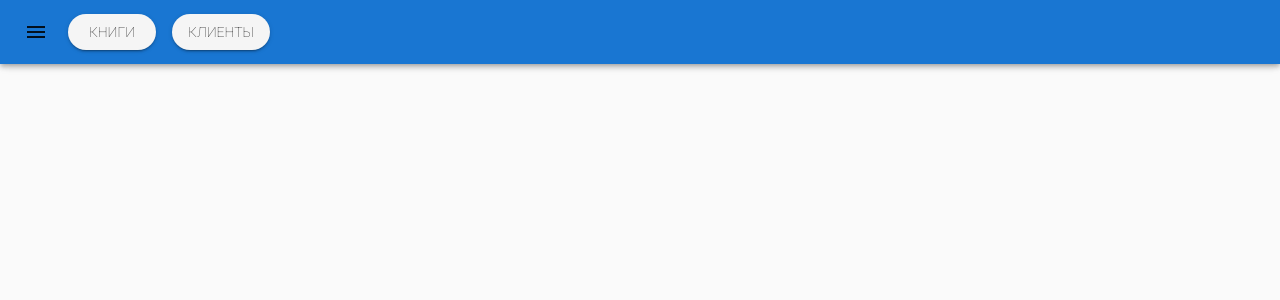
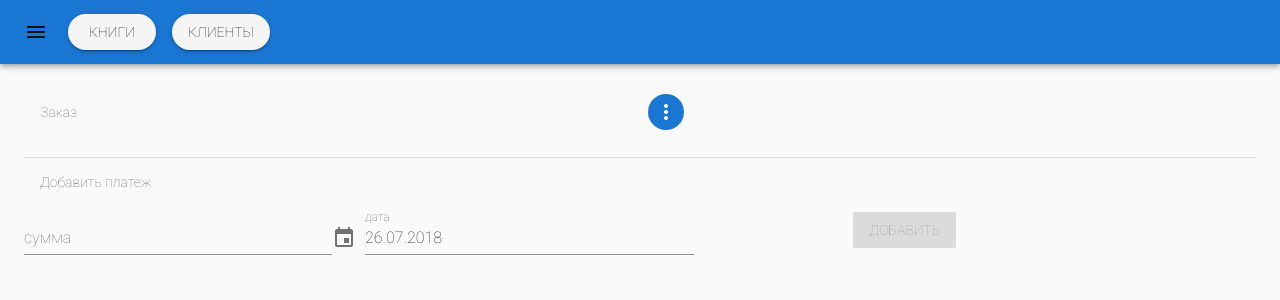
Before and after one commit to bairovt/books-vue, a Vue app: page /orders/1 in a window 1280 px wide. Shown: the top 300 px of the page. Built offline with nearby package versions, Linux system fonts and the light colour scheme; no server answers.

Commit message:
Order cmp added

```diff
--- a/src/router.js
+++ b/src/router.js
@@ -3,6 +3,7 @@ import Router from 'vue-router';
 import Books from './views/Books.vue';
 import Clients from './views/Clients.vue';
 import Client from './views/Client.vue';
+import Order from './views/Order.vue';
 
 Vue.use(Router);
 
@@ -23,6 +24,11 @@ export default new Router({
       name: 'client',
       component: Client,
     },
+    {
+      path: '/orders/:key',
+      name: 'order',
+      component: Order,
+    },
   ],
   mode: 'history'
 });
--- a/src/utils/axios-instance.js
+++ b/src/utils/axios-instance.js
@@ -3,7 +3,8 @@ const axios = require('axios');
 import store from '@/store'
 
 const axiosInst = axios.create({
-  baseURL: 'http://localhost:7000/', //process.env.API_URL,
+  // baseURL: process.env.API_URL,
+  baseURL: process.env.NODE_ENV === 'production' ? '/' : 'http://localhost:7000/',
   timeout: process.env.NODE_ENV === 'development' ? 60000 : 10000 // todo: error dialog when canceled by timeout
   // withCredentials: true
 });
--- a/src/views/Client.vue
+++ b/src/views/Client.vue
@@ -41,7 +41,7 @@
       <v-flex>
         <v-list v-if="client">
           <template v-for="(order, index) in client.orders">
-            <v-list-tile :key="order._key">
+            <v-list-tile :key="order._key" :to="`/orders/${order._key}`">
               <v-list-tile-content>
                 <v-list-tile-title>
                   {{order.book.title}}
@@ -131,9 +131,14 @@ export default {
     },
     addBook() {
       this.orderData._from = this.client._id,
-      axiosInst.post('/api/books/order', {
+      axiosInst.post('/api/orders', {
         orderData: this.orderData
       })
+        .then(resp => {
+          this.addBookDialog = false;
+          this.fetchClient();
+        })
+       .catch(console.error);
     },
     showAll() {
       this.search = '';
--- /dev/null
+++ b/src/views/Order.vue
@@ -0,0 +1,156 @@
+<template>
+  <v-container fluid>
+    <v-layout>
+      <v-flex sm6 xs10>
+        <div v-if="order">
+            <v-subheader>Заказ {{order._key}}</v-subheader>
+            <router-link :to="`/clients/${order.client._key}`">{{order.client.name}}</router-link>
+            <h3>{{order.book.title}}</h3>
+        </div>
+        <br>
+      </v-flex>
+      <v-flex xs2>
+        <v-menu bottom right offset-y>
+          <v-btn slot="activator" icon color="primary">
+            <v-icon>more_vert</v-icon>
+          </v-btn>
+          <v-list>
+            <v-list-tile @click.stop="deleteOrder">
+              <v-list-tile-title>Удалить заказ</v-list-tile-title>
+            </v-list-tile>
+          </v-list>
+        </v-menu>
+      </v-flex>
+    </v-layout>
+
+<v-divider></v-divider>
+<v-subheader>Добавить платеж</v-subheader>
+    <v-layout row justify-space-between>
+      <v-flex xs3>
+        <v-text-field
+          v-model="payment.sum"
+          label="сумма"
+        ></v-text-field>
+      </v-flex>
+      <v-flex>
+        <v-menu
+          :close-on-content-click="false"
+          v-model="dateMenu"
+          :nudge-right="40"
+          lazy
+          transition="scale-transition"
+          offset-y
+          full-width
+          max-width="290px"
+          min-width="290px"
+        >
+          <v-text-field
+            slot="activator"
+            :value="this.ruDate"
+            label="дата"
+            prepend-icon="event"
+            readonly
+          ></v-text-field>
+          <v-date-picker v-model="payment.date" no-title @input="dateMenu = false"
+
+            locale="ru-ru"
+          ></v-date-picker>
+        </v-menu>
+      </v-flex>
+      <v-spacer></v-spacer>
+      <v-flex xs4>
+        <v-btn @click.stop="addPayment"
+          color="primary"
+          :disabled="!isSum(this.payment.sum)"
+        >
+          Добавить
+        </v-btn>
+      </v-flex>
+    </v-layout>
+
+  </v-container>
+</template>
+
+<script>
+import _ from 'lodash';
+import axiosInst from '@/utils/axios-instance';
+
+export default {
+  data() {
+    return {
+      order: {
+        _from: "",  // client _id
+        _to: "",    // book _id
+        client: {},
+        book: {},
+        qty: 0,
+        status: "",
+        info: ""
+      },
+      payment: {
+        sum: null,
+        date: null
+      },
+      dateMenu: false
+    }
+  },
+  computed: {
+    ruDate() {
+      if (!this.payment.date) return null;
+      const [year, month, day] = this.payment.date.split('-');
+      return `${day}.${month}.${year}`;
+    }
+  },
+  methods: {
+    fetchOrder() {
+      axiosInst.get(`/api/orders/${this.$route.params.key}`)
+        .then(resp => {
+          this.order = resp.data;
+        })
+        .catch(console.error)
+    },
+    addPayment() {
+      axiosInst.post(`/api/orders/${this.$route.params.key}/pay`, {
+        payment: this.payment
+      })
+        .then(resp => {this.payment.sum = null})
+        .catch(console.error);
+    },
+    deleteOrder() {
+      const confirmed = confirm(`Точно УДАЛИТЬ?`);
+      if (!confirmed) return;
+      axiosInst.delete(`/api/orders/${this.order._key}`)
+        .then(resp => {this.$router.replace(`/clients/${this.order.client._key}`)})
+        .catch(console.error);
+    },
+    isSum(value) {
+      let sum = Number(value);
+      return !isNaN(sum) && sum > 0;
+    }
+  },
+  filters: {
+    /* total sum of the order */
+    sum(order) {
+      return order.qty * order.book.price;
+    },
+    /* total sum paid for the order */
+    paid(order) {
+      let totalPaid = 0;
+      if (order.pays) {
+        totalPaid = order.pays.reduce((total, payment) => {
+          return total + payment.sum;
+        }, 0);
+      }
+      return totalPaid;
+    }
+  },
+  created() {
+    const today = new Date();
+    this.payment.date = today.toISOString().slice(0, 10); // only date: 2018-10-25
+  },
+  mounted() {
+    this.fetchOrder();
+  },
+
+}
+</script>
```
